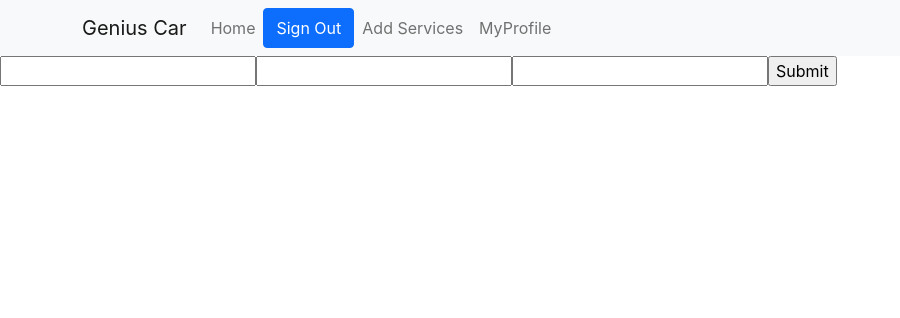
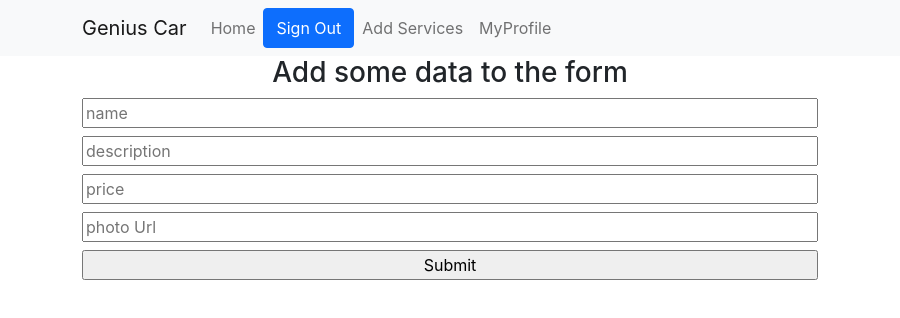
Before and after one commit to jhrhq/geniuscar-integration, a React (Create React App) app: page /addservices in a window 1280 px wide. Shown: the top 318 px of the page, without its empty margins (0-900 px from the left). Built offline with nearby package versions, Linux system fonts and the light colour scheme; no server answers; sample sign-in values are in the browser's storage.

Commit message:
input field to submit in db

```diff
--- a/src/AddServices/AddServices.js
+++ b/src/AddServices/AddServices.js
@@ -1,14 +1,44 @@
+import { Col, Container, Row } from "react-bootstrap";
 import { useForm } from "react-hook-form";
 const AddServices = () => {
   const { register, handleSubmit } = useForm();
   const onSubmit = (data) => console.log(data);
   return (
-    <form onSubmit={handleSubmit(onSubmit)}>
-      <input {...register("firstName", { required: true, maxLength: 20 })} />
-      <input {...register("lastName", { pattern: /^[A-Za-z]+$/i })} />
-      <input type="number" {...register("age", { min: 18, max: 99 })} />
-      <input type="submit" />
-    </form>
+    <Container>
+      <Row>
+        <Col md={8} className="text-center">
+          <h3>Add some data to the form</h3>
+          <form
+            className="d-flex flex-column"
+            onSubmit={handleSubmit(onSubmit)}
+          >
+            <input
+              className="mb-2"
+              placeholder="name"
+              {...register("firstName", { required: true, maxLength: 20 })}
+            />
+            <input
+              className="mb-2"
+              placeholder="description"
+              {...register("description")}
+            />
+            <input
+              className="mb-2"
+              placeholder="price"
+              type="number"
+              {...register("price")}
+            />
+            <input
+              className="mb-2"
+              placeholder="photo Url"
+              type="text"
+              {...register("img")}
+            />
+            <input className="mb-2" type="submit" />
+          </form>
+        </Col>
+      </Row>
+    </Container>
   );
 };
 
```
